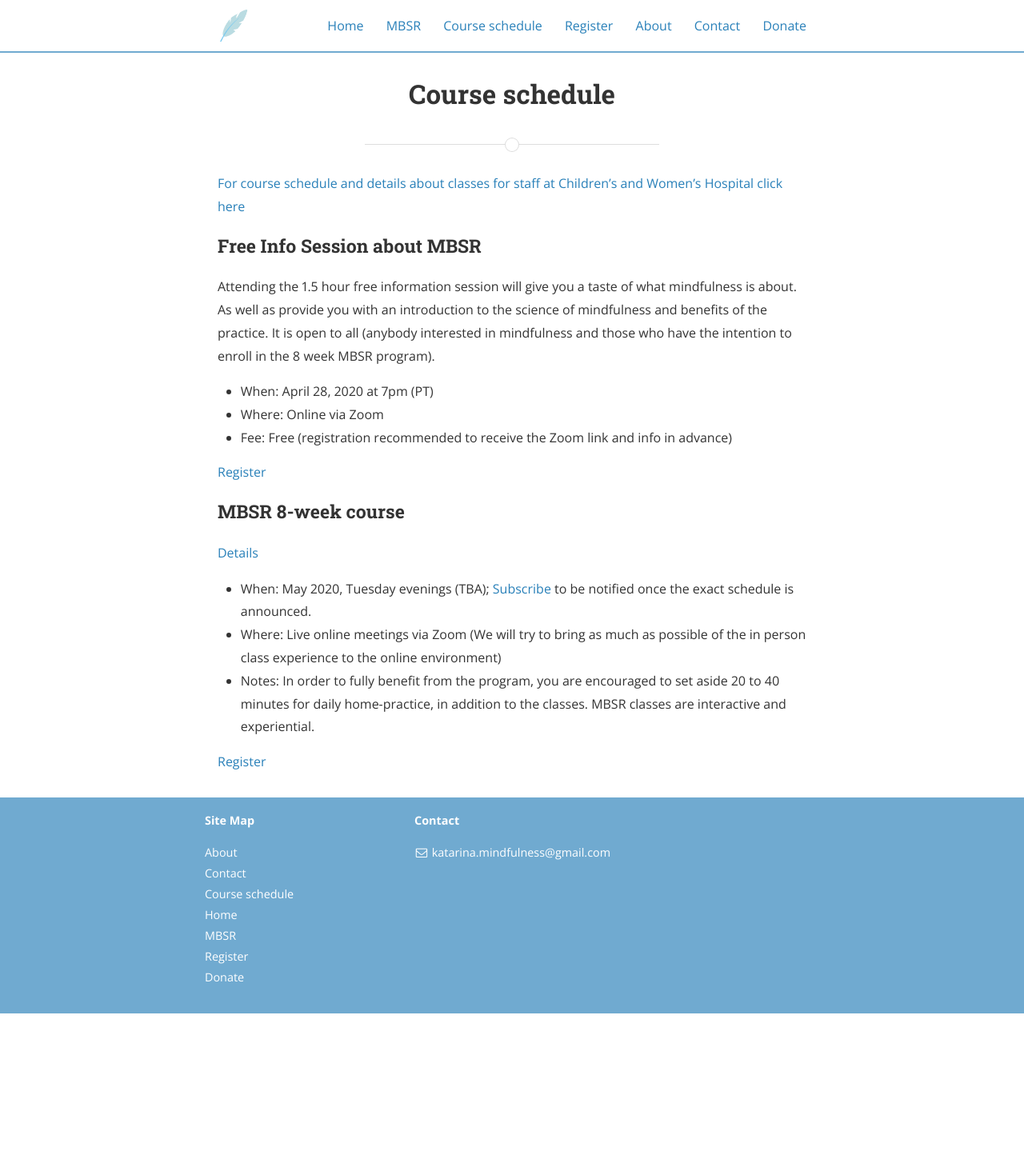
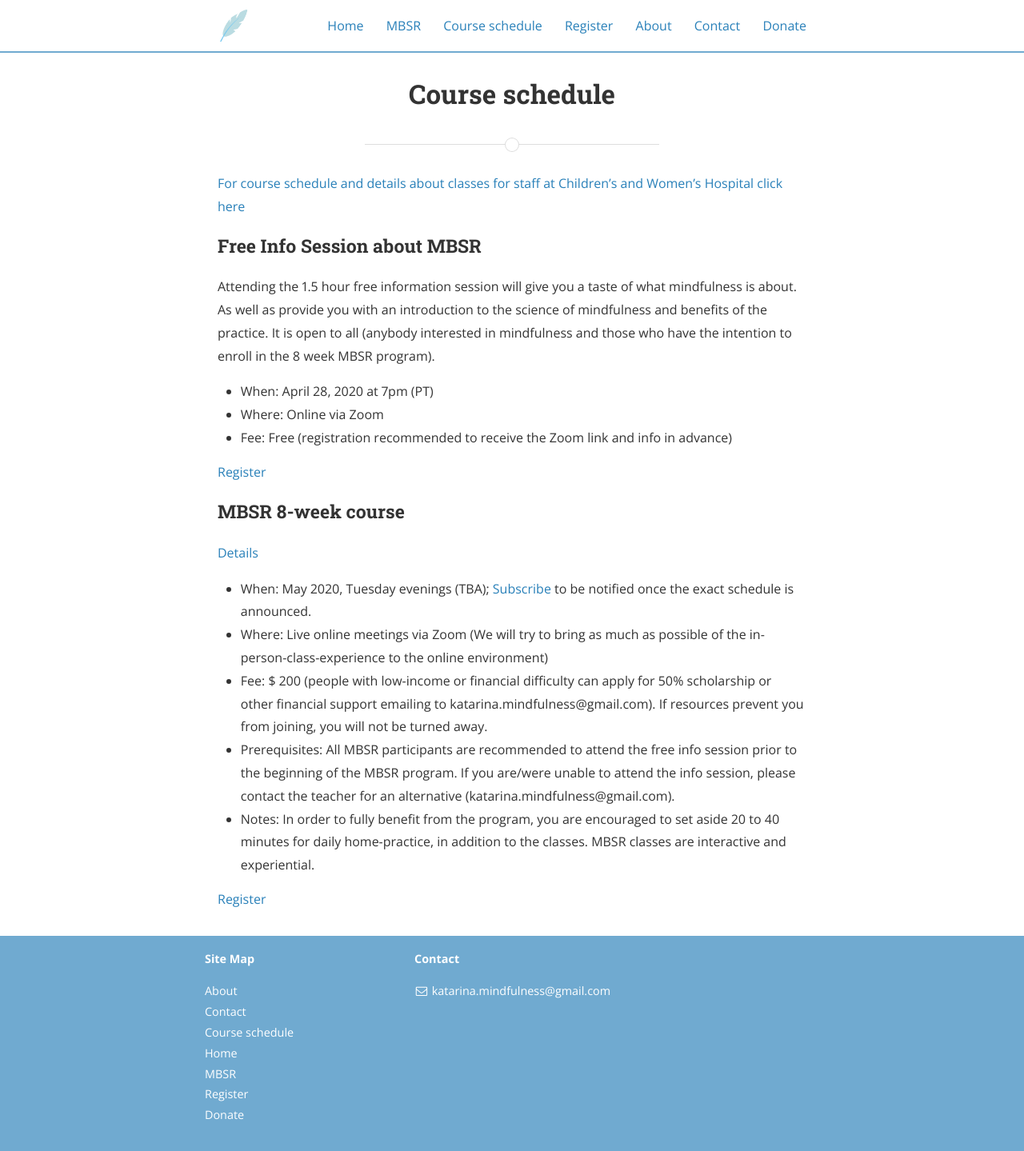
Before and after one commit to mindfulnessone/mindfulnessone.github.io, a Jekyll site: the page built from course-schedule.md, in a window 1280 px wide. Shown: the whole page at 80% size. Built offline with Jekyll 4.4.1, drawn with Linux system fonts in a browser that asks for light colours; nearby versions of some CDN libraries; before the commit the page ends 1267 px from its top, so only the background shows below that.

Commit message:
Update course-schedule.md

```diff
--- a/course-schedule.md
+++ b/course-schedule.md
@@ -21,7 +21,9 @@ Attending the 1.5 hour free information session will give you a taste of what mi
 ### MBSR 8-week course
 [Details](/mbsr/)
 - When: May 2020, Tuesday evenings (TBA); [Subscribe](/contact/) to be notified once the exact schedule is announced.
-- Where: Live online meetings via Zoom (We will try to bring as much as possible of the in person class experience to the online environment)
+- Where: Live online meetings via Zoom (We will try to bring as much as possible of the in-person-class-experience to the online environment)
+- Fee: $ 200 (people with low-income or financial difficulty can apply for 50% scholarship or other financial support emailing to katarina.mindfulness@gmail.com). If resources prevent you from joining, you will not be turned away.
+- Prerequisites: All MBSR participants are recommended to attend the free info session prior to the beginning of the MBSR program. If you are/were unable to attend the info session, please contact the teacher for an alternative (katarina.mindfulness@gmail.com).
 - Notes: In order to fully benefit from the program, you are encouraged to set aside 20 to 40 minutes for daily home-practice, in addition to the classes. MBSR classes are interactive and experiential.
 
 [Register](/register-8week-mbsr/)
```
